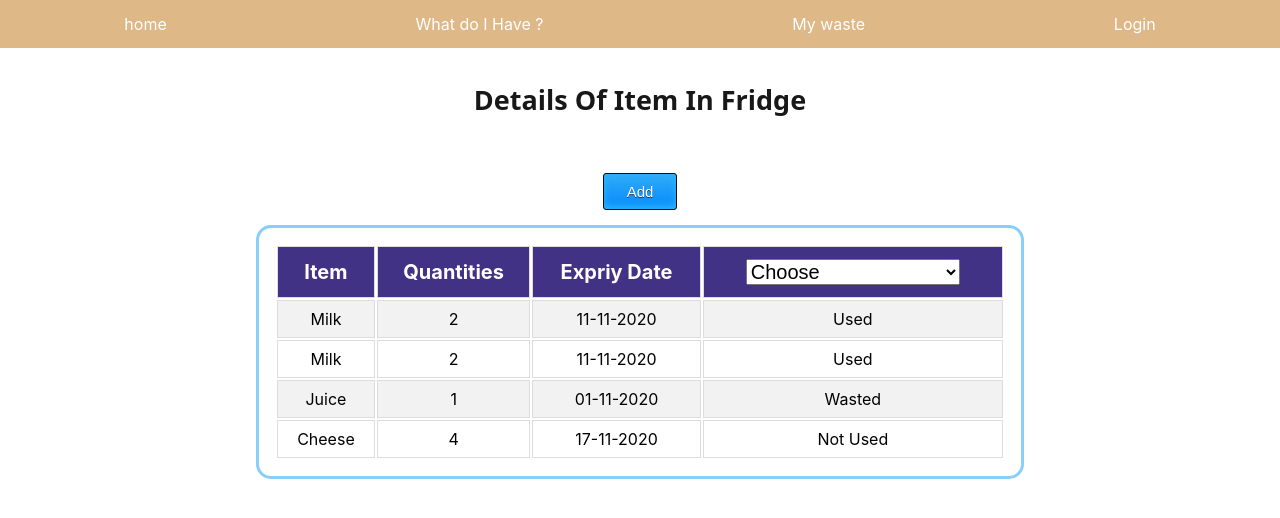
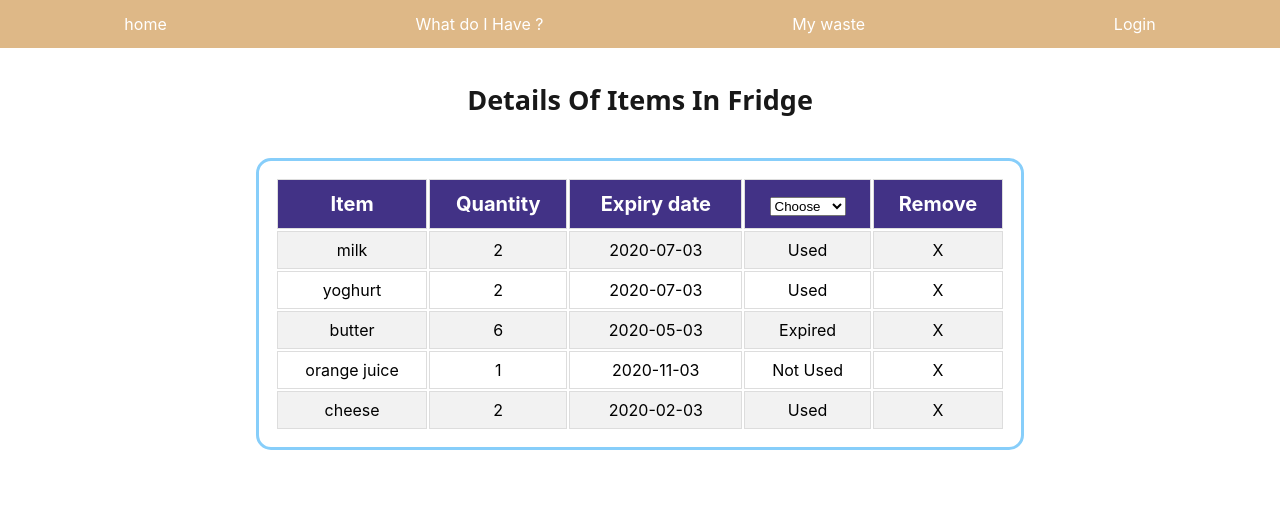
Before and after one commit to SupriyaShekar123/-frapp-frontend, a React (Create React App) app: page /Itemsinfridge in a window 1280 px wide. Shown: the top 518 px of the page. Built offline with nearby package versions, Linux system fonts and the light colour scheme; a web font is replaced by a local one.

Commit message:
made fridge items details displayed

```diff
--- a/src/pages/DetailsPage/DetailsFridge.js
+++ b/src/pages/DetailsPage/DetailsFridge.js
@@ -1,55 +1,76 @@
 import React from 'react'
-import "../MyWaste/MyWaste.css"
-import "../../component/AddItemButton.css"
+import "../../pages/MyWaste/MyWaste.css"
+
+import ListDetails from '../../component/ListDetails'
 
 export default function DetailsFridge() {
+
+   let dummyData =[
+        {
+            id:1,
+            item:"milk",
+            quantity:"2",
+            choose: "Used",
+            expiryDate:'2020-07-03',
+            remove:"X"
+        },
+        {
+            id:2,
+            item:"yoghurt",
+            quantity:"2",
+            choose: "Used",
+            expiryDate: '2020-07-03',
+            remove:"X"
+        },
+        {
+            id:3,
+            item:"butter",
+            quantity:"6",
+            choose: "Expired",
+            expiryDate: '2020-05-03',
+            remove:"X"
+        },
+        {
+            id:4,
+            item:"orange juice",
+            quantity:"1",
+            choose: "Not Used",
+            expiryDate: '2020-11-03',
+            remove:"X"
+        },
+        {
+            id:5,
+            item:"cheese",
+            quantity:"2",
+            choose: "Used",
+            expiryDate: '2020-02-03',
+            remove:"X"
+        },
+    ]
+
+    const itemToRender = () => dummyData.map((food) =>
+
+        <ListDetails   key={food.id} {...food}/>
+    )
+
     return (
         <div>
-            <div>
-            <h1>Details of Item in fridge</h1>
-            <button className="myButton">Add</button>
-            </div>
-            <div>
+            <h1>Details of Items in Fridge</h1>
+            <div >
                 <table className="board">
                     <tr className="Headline">
-    <th>Item</th>
-    <th>Quantities</th>
-    <th>Expriy Date</th>
-    <th>
-        <select className="dropdown">
-        <option>Choose</option>
-        <option>Used</option>
-        <option>Not Used</option>
-        <option>Wasted/Thrown away</option></select></th>
-  </tr>
-  <tr>
-    <td>Milk</td>
-    <td>2</td>
-    <td>11-11-2020</td>
-    <td>Used</td>
-
-  </tr>
-   <tr>
-    <td>Milk</td>
-    <td>2</td>
-    <td>11-11-2020</td>
-    <td>Used</td>
-
-  </tr>
-   <tr>
-    <td>Juice</td>
-    <td>1</td>
-    <td>01-11-2020</td>
-    <td>Wasted</td>
-
-  </tr>
-   <tr>
-    <td>Cheese</td>
-    <td>4</td>
-    <td>17-11-2020</td>
-    <td>Not Used</td>
-
-  </tr>
+                        <th> Item </th>
+                        <th> Quantity </th>
+                        <th>Expiry date</th>
+                        <th> <select>
+                          <option>Choose</option>
+                          <option>Used</option>
+                          <option>Not used</option>
+                          <option>Expired</option>
+                          </select></th>
+                          <th>Remove</th>
+                    </tr>
+                    {itemToRender()}
                 </table>
             </div>
         </div>
```
